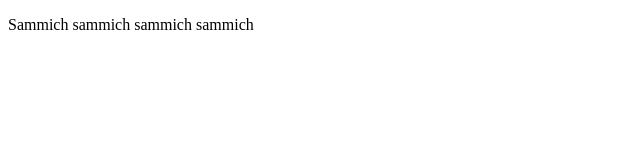
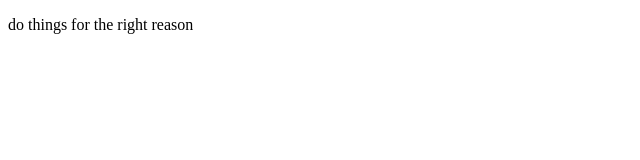
Before and after one commit to hrivera88/wsa-chatbox-2016, a plain HTML site: page index.html in a window 1280 px wide. Shown: the whole page, without its empty margins (0-640 px from the left). Drawn offline with Linux system fonts and the light colour scheme.

Commit message:
Yo man hei hey hey hey

```diff
--- a/index.html
+++ b/index.html
@@ -5,6 +5,6 @@
     <title>Document</title>
 </head>
 <body>
-    <p>Sammich sammich sammich sammich</p>
+    <p>do things for the right reason</p>
 </body>
 </html>
```
